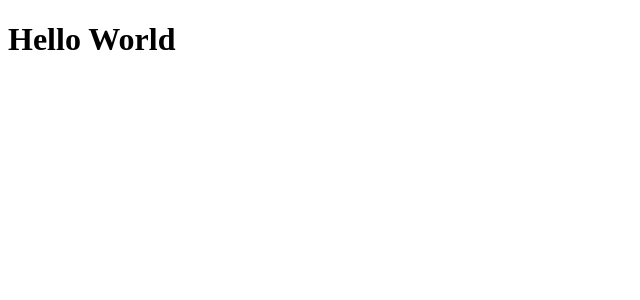
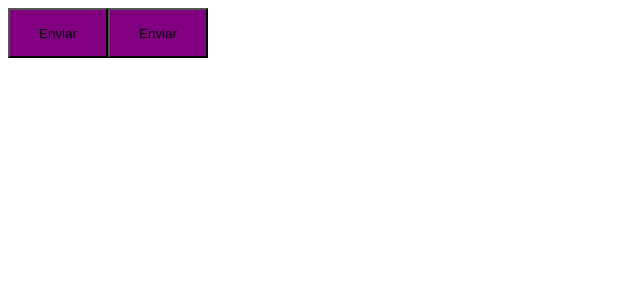
Before and after one commit to yujiarima17/pomodoro_react, a React (Vite) app: page / in a window 1280 px wide. Shown: the top 300 px of the page, without its empty margins (0-640 px from the left). Built offline with nearby package versions, Linux system fonts and the light colour scheme.

Commit message:
button styled with styled-components

```diff
--- a/package.json
+++ b/package.json
@@ -11,11 +11,13 @@
   },
   "dependencies": {
     "react": "^18.2.0",
-    "react-dom": "^18.2.0"
+    "react-dom": "^18.2.0",
+    "styled-components": "^6.0.8"
   },
   "devDependencies": {
     "@types/react": "^18.2.15",
     "@types/react-dom": "^18.2.7",
+    "@types/styled-components": "^5.1.28",
     "@typescript-eslint/eslint-plugin": "^6.0.0",
     "@typescript-eslint/parser": "^6.0.0",
     "@vitejs/plugin-react": "^4.0.3",
--- a/src/App.tsx
+++ b/src/App.tsx
@@ -1,7 +1,10 @@
+import { Button } from "./components/Button";
+
 export function App() {
   return (
     <>
-      <h1>Hello World</h1>
+      <Button></Button>
+      <Button></Button>
     </>
   );
 }
--- /dev/null
+++ b/src/components/Button.styles.ts
@@ -0,0 +1,21 @@
+import styled, { css } from "styled-components";
+
+export type ButttonVariant = "primary" | "secondary" | "danger" | "success";
+interface ButtonContainerProps {
+  variant: ButttonVariant;
+}
+const buttonVariants = {
+  primary: "purple",
+  secondary: "orange",
+  danger: "red",
+  success: "green",
+};
+export const ButtonContainer = styled.button<ButtonContainerProps>`
+  width: 100px;
+  height: 50px;
+  ${(props) => {
+    return css`
+      background-color: ${buttonVariants[props.variant]};
+    `;
+  }}
+`;
--- /dev/null
+++ b/src/components/Button.tsx
@@ -0,0 +1,8 @@
+import { ButtonContainer, ButttonVariant } from "./Button.styles";
+
+interface ButtonProps {
+  variant?: ButttonVariant;
+}
+export function Button({ variant = "primary" }: ButtonProps) {
+  return <ButtonContainer variant={variant}>Enviar</ButtonContainer>;
+}
```
Also changed, not shown: 1 other file (tests, documents, lock files or other folders).
